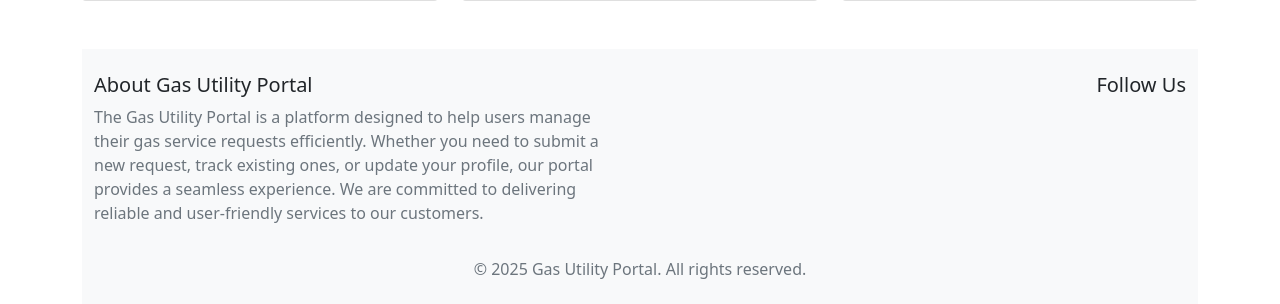
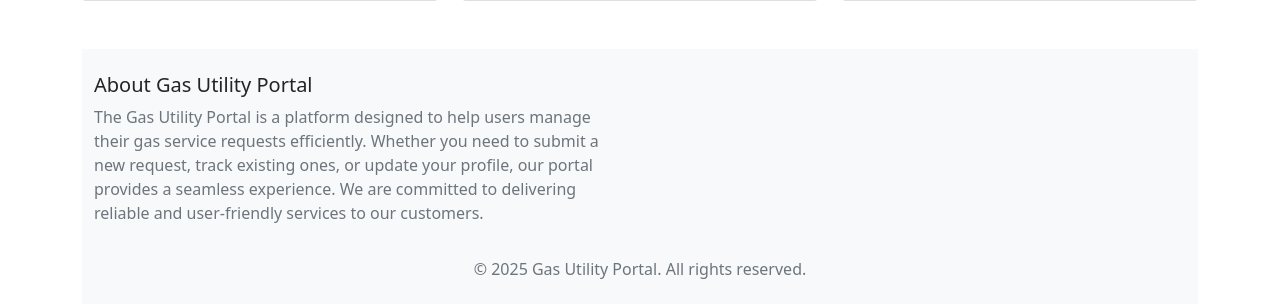
Before and after one commit to sandesh300/Gas_Service-App, a Django app: page /dashboard/ in a window 1280 px wide. Shown: the part 293-597 px from the top of the page. Run offline with Django 5.2, Linux system fonts and the light colour scheme; the visitor is signed in with stand-in values (Sample User, id 1).

Commit message:
update readme file

```diff
--- a/templates/accounts/dashboard.html
+++ b/templates/accounts/dashboard.html
@@ -58,7 +58,7 @@
                     a seamless experience. We are committed to delivering reliable and user-friendly services to our customers.
                 </p>
             </div>
-            <div class="col-md-6 text-md-end">
+            <!-- <div class="col-md-6 text-md-end">
                 <h5>Follow Us</h5>
                 <div class="social-links">
                     <a href="https://facebook.com" target="_blank" class="text-decoration-none me-3">
@@ -71,7 +71,7 @@
                         <i class="fab fa-youtube fa-2x text-danger"></i>
                     </a>
                 </div>
-            </div>
+            </div> -->
         </div>
         <div class="row mt-3">
             <div class="col-md-12 text-center">
```
Also changed, not shown: README.md.
